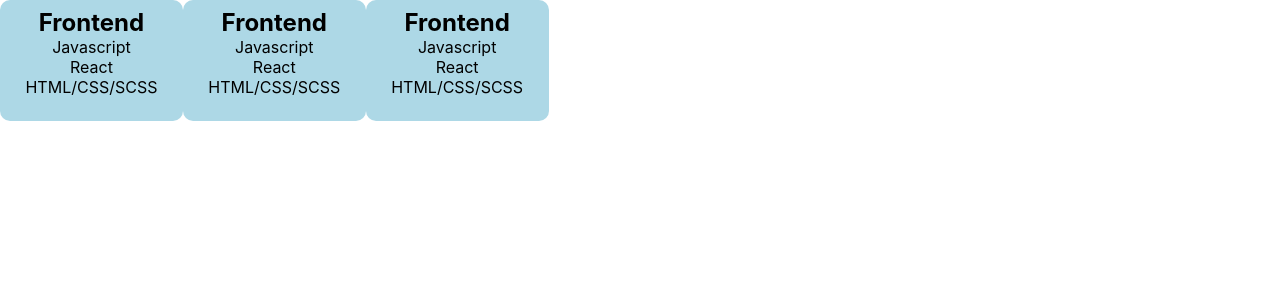
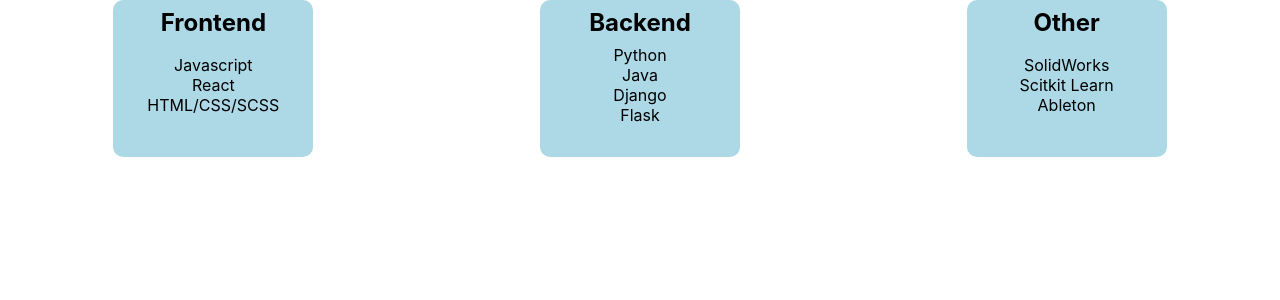
Before and after one commit to MadisonEvans94/portfolio, a React (Create React App) app: page / in a window 1280 px wide. Shown: the top 300 px of the page. Built offline with nearby package versions, Linux system fonts and the light colour scheme.

Commit message:
styling updates

```diff
--- a/src/App.js
+++ b/src/App.js
@@ -8,17 +8,17 @@
 	{
 		cardTitle: "Frontend",
 		skillList: ["Javascript", "React", "HTML/CSS/SCSS"],
-		description: "description goes here",
+		description: "this is where we will describe our frontend skills",
 	},
 	{
-		cardTitle: "Frontend",
-		skillList: ["Javascript", "React", "HTML/CSS/SCSS"],
-		description: "description goes here",
+		cardTitle: "Backend",
+		skillList: ["Python", "Java", "Django", "Flask"],
+		description: "this is where we will describe our backend skills",
 	},
 	{
-		cardTitle: "Frontend",
-		skillList: ["Javascript", "React", "HTML/CSS/SCSS"],
-		description: "description goes here",
+		cardTitle: "Other",
+		skillList: ["SolidWorks", "Scitkit Learn", "Ableton"],
+		description: "this is where we will describe any of our other skills",
 	},
 ];
 
--- a/src/components/SkillCard/SkillCard.css
+++ b/src/components/SkillCard/SkillCard.css
@@ -1,12 +1,20 @@
 .skillcard-container {
 	background-color: lightblue;
-	max-width: 300px;
+	max-width: 200px;
 	height: fit-content;
 	padding: 0.5rem;
 	border-radius: 10px;
+	cursor: pointer;
 }
 .skillcard-container h2 {
 	text-align: center;
+}
+.skillcard-container ul {
+	min-height: 6rem;
+	display: flex;
+	flex-direction: column;
+	align-items: center;
+	justify-content: center;
 }
 .skillcard-container ul li {
 	text-align: center;
@@ -15,8 +23,7 @@
 .skillcard-description {
 	max-height: 0;
 	overflow: hidden;
-	transition: max-height 0.7s ease-out;
-
+	transition: max-height 0.7s ease-in;
 	margin: 0.5rem;
 }
 
--- a/src/components/SkillCardGroup/SkillCardGroup.css
+++ b/src/components/SkillCardGroup/SkillCardGroup.css
@@ -1,3 +1,5 @@
 .skill-group-container {
 	display: flex;
+	width: 100%;
+	justify-content: space-around;
 }
--- a/src/components/SkillCardGroup/SkillCardGroup.jsx
+++ b/src/components/SkillCardGroup/SkillCardGroup.jsx
@@ -2,43 +2,19 @@
 import SkillCard from "../SkillCard/SkillCard";
 import "./SkillCardGroup.css";
 
-{
-	/* <div>
-	<SkillCard
-		cardTitle={"Frontend"}
-		skillList={["Javascript", "React", "HTML/CSS/SCSS"]}
-		description={"frontendDescription"}
-	/>
-	<SkillCard
-		cardTitle={"Frontend"}
-		skillList={["Javascript", "React", "HTML/CSS/SCSS"]}
-		description={"frontendDescription"}
-	/>
-	<SkillCard
-		cardTitle={"Frontend"}
-		skillList={["Javascript", "React", "HTML/CSS/SCSS"]}
-		description={"frontendDescription"}
-	/>
-</div>; */
-}
 const SkillCardGroup = ({ skillsArray }) => {
 	return (
 		<div className="skill-group-container">
-			<SkillCard
-				cardTitle={"Frontend"}
-				skillList={["Javascript", "React", "HTML/CSS/SCSS"]}
-				description={"frontendDescription"}
-			/>
-			<SkillCard
-				cardTitle={"Frontend"}
-				skillList={["Javascript", "React", "HTML/CSS/SCSS"]}
-				description={"frontendDescription"}
-			/>
-			<SkillCard
-				cardTitle={"Frontend"}
-				skillList={["Javascript", "React", "HTML/CSS/SCSS"]}
-				description={"frontendDescription"}
-			/>
+			{skillsArray.map((skillCard, index) => {
+				return (
+					<SkillCard
+						key={index}
+						cardTitle={skillCard.cardTitle}
+						skillList={skillCard.skillList}
+						description={skillCard.description}
+					/>
+				);
+			})}
 		</div>
 	);
 };
```
